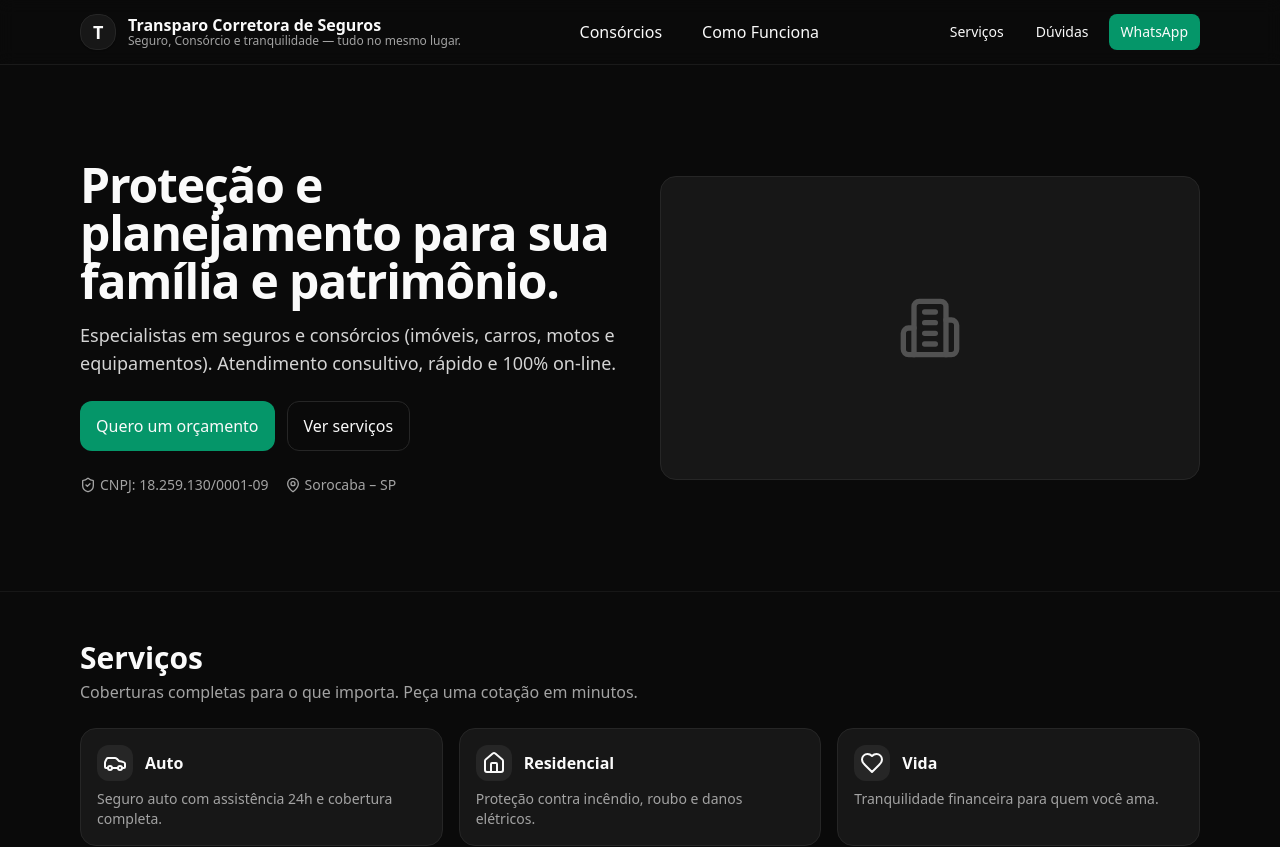
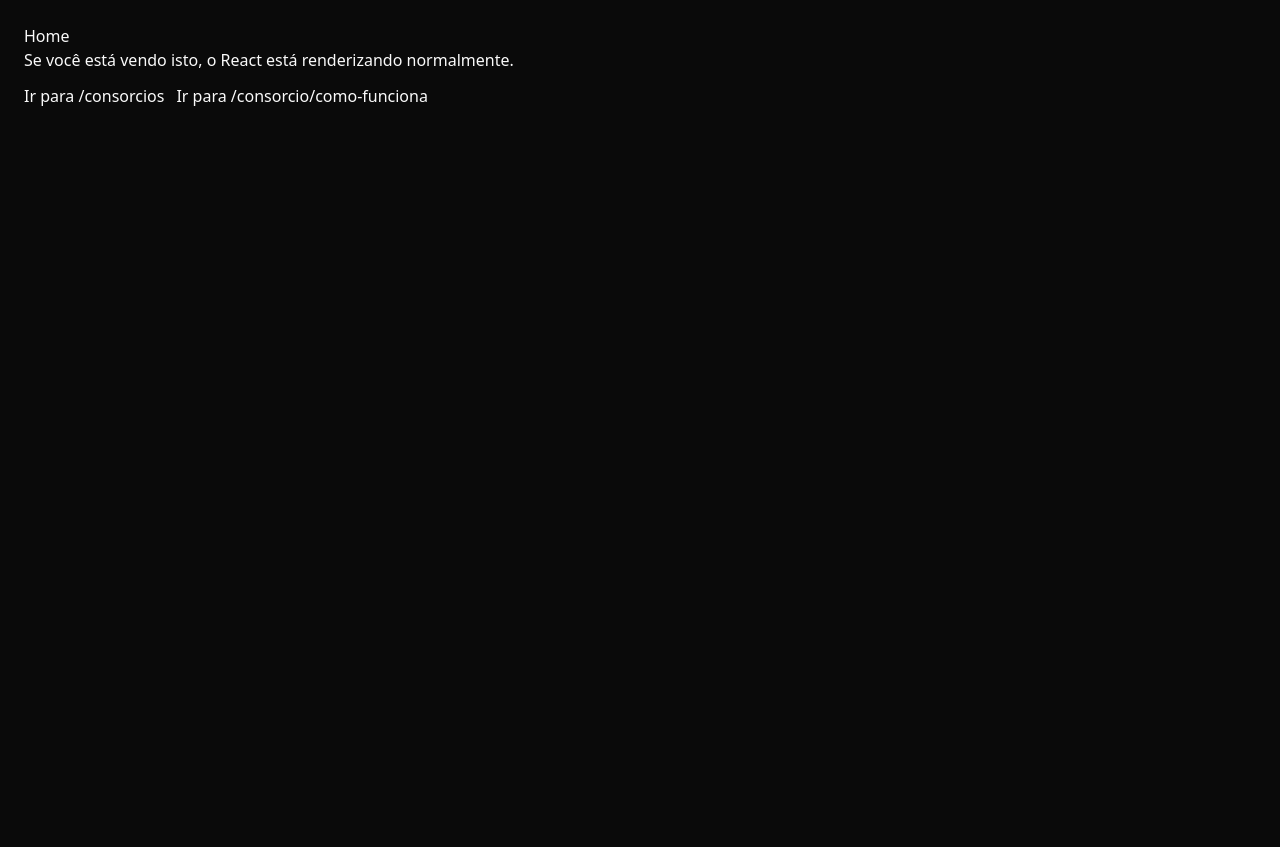
Before and after one commit to rogersdr7/transparo-corretora, a React (Vite) app: page / in a window 1280 px wide. Shown: the top 847 px of the page. After the commit the page ends 800 px from the top, so only its background shows below. Built offline with nearby package versions, Linux system fonts and the light colour scheme.

Commit message:
Update App.jsx

```diff
--- a/src/App.jsx
+++ b/src/App.jsx
@@ -1,284 +1,44 @@
 import React from "react";
 import { Routes, Route, Link } from "react-router-dom";
-import { motion } from "framer-motion";
-import * as Icons from "lucide-react";
 
-import Consorcios from "./pages/Consorcios";
-import ConsorcioComoFunciona from "./pages/ConsorcioComoFunciona";
-
-/* =========================
-   DADOS DA EMPRESA
-   ========================= */
-const WA = "5515991757462";
-const EMAIL = "dione@transparocorretora.com";
-const COMPANY = {
-  name: "Transparo Corretora de Seguros",
-  slogan: "Seguro, Consórcio e tranquilidade — tudo no mesmo lugar.",
-  cnpj: "18.259.130/0001-09",
-  instagram: "https://www.instagram.com/transparoseguros/",
-  city: "Sorocaba – SP",
-  phoneHuman: ["(15) 99175-7462"],
-  address: "Sorocaba – SP",
-};
-
-const openWhatsApp = (msg = "Olá! Vim pelo site e quero um orçamento.") => {
-  const url = `https://wa.me/${WA}?text=${encodeURIComponent(msg)}`;
-  window.open(url, "_blank");
-};
-
-/* =========================
-   APP
-   ========================= */
-export default function App() {
+function Home() {
   return (
-    <div className="min-h-screen bg-neutral-950 text-neutral-50">
-      {/* Header */}
-      <header className="sticky top-0 z-40 backdrop-blur border-b border-neutral-800/60 bg-neutral-950/70">
-        <div className="max-w-6xl mx-auto px-4 py-3 flex items-center justify-between">
-          <div className="flex items-center gap-3">
-            <div className="w-9 h-9 rounded-2xl bg-neutral-900 border border-neutral-800 grid place-items-center shadow-sm">
-              <span className="font-black text-lg tracking-tight">T</span>
-            </div>
-            <div>
-              <p className="font-semibold leading-tight">{COMPANY.name}</p>
-              <p className="text-xs text-neutral-400 -mt-0.5">{COMPANY.slogan}</p>
-            </div>
-          </div>
-
-          {/* Menu */}
-          <nav className="hidden md:flex items-center gap-2">
-            <Link
-              to="/consorcios"
-              className="px-4 py-2 rounded-lg hover:bg-neutral-900"
-            >
-              Consórcios
-            </Link>
-            <Link
-              to="/consorcio/como-funciona"
-              className="px-4 py-2 rounded-lg hover:bg-neutral-900"
-            >
-              Como Funciona
-            </Link>
-          </nav>
-
-          {/* CTAs rápidos (scroll na home) */}
-          <div className="hidden md:flex items-center gap-2">
-            <button
-              className="text-sm px-3 py-2 rounded-lg hover:bg-neutral-900"
-              onClick={() =>
-                document.getElementById("servicos")?.scrollIntoView({ behavior: "smooth" })
-              }
-            >
-              Serviços
-            </button>
-            <button
-              className="text-sm px-3 py-2 rounded-lg hover:bg-neutral-900"
-              onClick={() =>
-                document.getElementById("faq")?.scrollIntoView({ behavior: "smooth" })
-              }
-            >
-              Dúvidas
-            </button>
-            <button
-              className="text-sm px-3 py-2 rounded-lg bg-emerald-600 hover:bg-emerald-500"
-              onClick={() => openWhatsApp()}
-            >
-              WhatsApp
-            </button>
-          </div>
-        </div>
-      </header>
-
-      {/* ROTAS */}
-<Routes>
-  <Route path="/" element={<HomeSection />} />
-  <Route path="/consorcios" element={<Consorcios />} />
-  <Route path="/consorcio/como-funciona" element={<ConsorcioComoFunciona />} />
-  <Route path="*" element={<HomeSection />} />
-</Routes>
-
-
+    <div style={{ padding: 24 }}>
+      <h1>Home</h1>
+      <p>Se você está vendo isto, o React está renderizando normalmente.</p>
+      <nav style={{ display: "flex", gap: 12, marginTop: 12 }}>
+        <Link to="/consorcios">Ir para /consorcios</Link>
+        <Link to="/consorcio/como-funciona">Ir para /consorcio/como-funciona</Link>
+      </nav>
     </div>
   );
 }
 
-/* =========================
-   HOME (página inicial)
-   ========================= */
-function HomeSection() {
+function Consorcios() {
   return (
-    <main>
-      {/* Hero */}
-      <section className="relative overflow-hidden">
-        <div className="max-w-6xl mx-auto px-4 py-16 md:py-24 grid md:grid-cols-2 gap-10 items-center">
-          <motion.div
-            initial={{ opacity: 0, y: 12 }}
-            animate={{ opacity: 1, y: 0 }}
-            transition={{ duration: 0.5 }}
-          >
-            <h1 className="text-3xl md:text-5xl font-black tracking-tight leading-tight">
-              Proteção e planejamento para sua família e patrimônio.
-            </h1>
-            <p className="mt-4 text-neutral-300 text-lg">
-              Especialistas em seguros e consórcios (imóveis, carros, motos e
-              equipamentos). Atendimento consultivo, rápido e 100% on-line.
-            </p>
-
-            <div className="mt-6 flex flex-wrap gap-3">
-              <button
-                className="px-4 py-3 rounded-xl bg-emerald-600 hover:bg-emerald-500"
-                onClick={() =>
-                  openWhatsApp("Quero um orçamento de seguro/consórcio 🙌")
-                }
-              >
-                Quero um orçamento
-              </button>
-              <button
-                className="px-4 py-3 rounded-xl border border-neutral-800 hover:bg-neutral-900"
-                onClick={() =>
-                  document.getElementById("servicos")?.scrollIntoView({ behavior: "smooth" })
-                }
-              >
-                Ver serviços
-              </button>
-            </div>
-
-            <div className="mt-6 flex items-center gap-4 text-sm text-neutral-400">
-              <span className="flex items-center gap-1">
-                <Icons.ShieldCheck className="w-4 h-4" /> CNPJ: {COMPANY.cnpj}
-              </span>
-              <span className="flex items-center gap-1">
-                <Icons.MapPin className="w-4 h-4" /> {COMPANY.city}
-              </span>
-            </div>
-          </motion.div>
-
-          <div className="hidden md:block">
-            <div className="aspect-video rounded-2xl border border-neutral-800 bg-neutral-900 grid place-items-center">
-              <Icons.Building2 className="w-16 h-16 text-neutral-600" />
-            </div>
-          </div>
-        </div>
-      </section>
-
-      {/* Serviços */}
-      <section id="servicos" className="border-t border-neutral-900">
-        <div className="max-w-6xl mx-auto px-4 py-12">
-          <h2 className="text-2xl md:text-3xl font-bold">Serviços</h2>
-          <p className="text-neutral-400 mt-1">
-            Coberturas completas para o que importa. Peça uma cotação em minutos.
-          </p>
-
-          <div className="mt-6 grid md:grid-cols-3 gap-4">
-            <Card icon={<Icons.Car />} title="Auto">
-              Seguro auto com assistência 24h e cobertura completa.
-            </Card>
-            <Card icon={<Icons.Home />} title="Residencial">
-              Proteção contra incêndio, roubo e danos elétricos.
-            </Card>
-            <Card icon={<Icons.Heart />} title="Vida">
-              Tranquilidade financeira para quem você ama.
-            </Card>
-            <Card icon={<Icons.Building />} title="Empresarial">
-              Seguro empresarial sob medida para o seu negócio.
-            </Card>
-            <Card icon={<Icons.PiggyBank />} title="Consórcios">
-              Imóveis, veículos e equipamentos — sem juros.
-            </Card>
-            <Card icon={<Icons.Stethoscope />} title="Saúde">
-              Planos e consultoria para pessoa física e empresas.
-            </Card>
-          </div>
-        </div>
-      </section>
-
-      {/* FAQ */}
-      <section id="faq" className="border-t border-neutral-900">
-        <div className="max-w-6xl mx-auto px-4 py-12">
-          <h2 className="text-2xl md:text-3xl font-bold">Dúvidas</h2>
-          <div className="mt-6 grid md:grid-cols-2 gap-4">
-            <Faq q="Consórcio tem juros?">
-              Não. No consórcio você paga apenas a <b>taxa de administração</b> e,
-              quando previsto, <b>fundo de reserva</b>. A contemplação ocorre por
-              sorteio ou lance.
-            </Faq>
-            <Faq q="Atendem totalmente on-line?">
-              Sim. Proposta, documentos e acompanhamento 100% digitais.
-            </Faq>
-            <Faq q="Fazem simulação sem compromisso?">
-              Sim — envie uma mensagem e retornamos com a melhor opção.
-            </Faq>
-            <Faq q="Quais seguradoras/parceiros?">
-              Trabalhamos apenas com companhias líderes do mercado.
-            </Faq>
-          </div>
-
-          <button
-            className="mt-8 px-4 py-3 rounded-xl bg-emerald-600 hover:bg-emerald-500"
-            onClick={() => openWhatsApp("Quero tirar uma dúvida sobre seguros/consórcios")}
-          >
-            Fale agora no WhatsApp
-          </button>
-        </div>
-      </section>
-
-      {/* Rodapé */}
-      <footer className="border-t border-neutral-900">
-        <div className="max-w-6xl mx-auto px-4 py-10 grid md:grid-cols-3 gap-6 text-sm">
-          <div>
-            <p className="font-semibold">{COMPANY.name}</p>
-            <p className="text-neutral-400">{COMPANY.city}</p>
-            <p className="text-neutral-400 mt-1">CNPJ: {COMPANY.cnpj}</p>
-          </div>
-          <div>
-            <p className="font-semibold">Contato</p>
-            <p className="text-neutral-400">
-              WhatsApp: {COMPANY.phoneHuman[0]}
-            </p>
-            <p className="text-neutral-400">E-mail: {EMAIL}</p>
-            <a
-              className="text-emerald-400 hover:text-emerald-300"
-              href={COMPANY.instagram}
-              target="_blank"
-              rel="noreferrer"
-            >
-              Instagram @transparoseguros
-            </a>
-          </div>
-          <div>
-            <p className="font-semibold">Atendimento</p>
-            <p className="text-neutral-400">
-              Consultivo, transparente e sob medida. Online ou presencial.
-            </p>
-          </div>
-        </div>
-      </footer>
-    </main>
-  );
-}
-
-/* =========================
-   COMPONENTES AUXILIARES
-   ========================= */
-function Card({ icon, title, children }) {
-  return (
-    <div className="rounded-2xl border border-neutral-800 bg-neutral-900 p-4">
-      <div className="flex items-center gap-3">
-        <div className="w-9 h-9 grid place-items-center rounded-xl bg-neutral-800">
-          {icon}
-        </div>
-        <h3 className="font-semibold">{title}</h3>
-      </div>
-      <p className="text-neutral-400 mt-2 text-sm">{children}</p>
+    <div style={{ padding: 24 }}>
+      <h1>Página: Consórcios</h1>
+      <p>Rota de teste funcionando.</p>
     </div>
   );
 }
 
-function Faq({ q, children }) {
+function ComoFunciona() {
   return (
-    <div className="rounded-2xl border border-neutral-800 bg-neutral-900 p-4">
-      <p className="font-semibold">{q}</p>
-      <p className="text-neutral-400 mt-1 text-sm">{children}</p>
+    <div style={{ padding: 24 }}>
+      <h1>Página: Como funciona</h1>
+      <p>Rota de teste funcionando.</p>
     </div>
   );
 }
+
+export default function App() {
+  return (
+    <Routes>
+      <Route path="/" element={<Home />} />
+      <Route path="/consorcios" element={<Consorcios />} />
+      <Route path="/consorcio/como-funciona" element={<ComoFunciona />} />
+      <Route path="*" element={<Home />} />
+    </Routes>
+  );
+}
```
